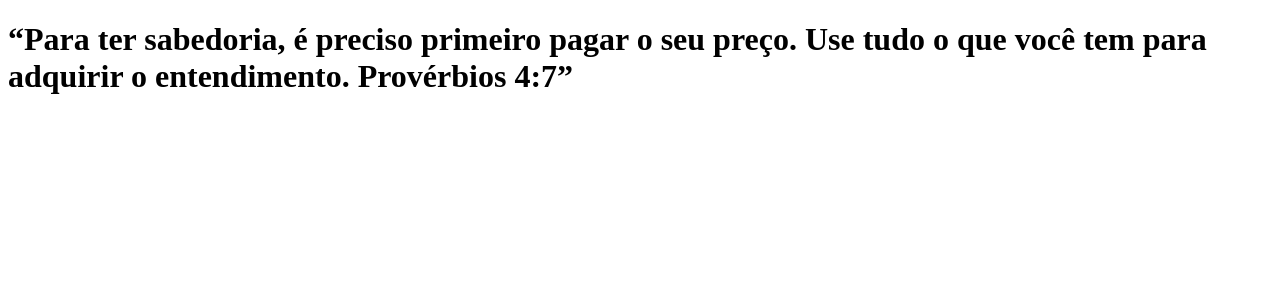
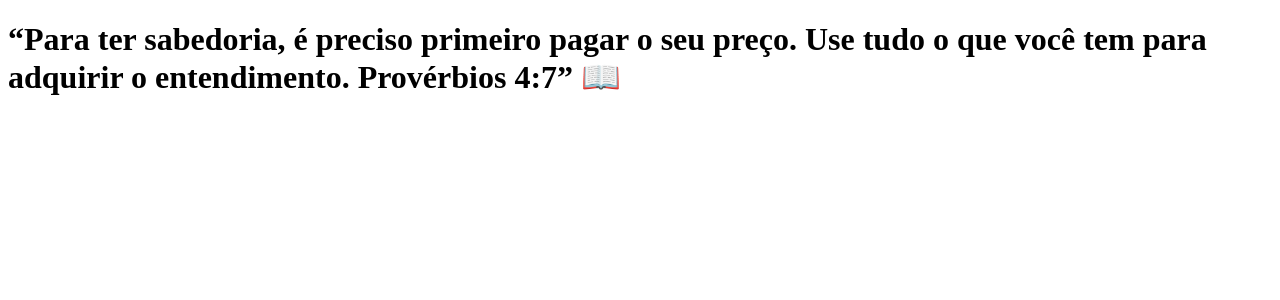
Before and after one commit to gsoaresdz/clone-tabnews, a Next.js app: page / in a window 1280 px wide. Shown: the top 300 px of the page. Built offline with nearby package versions, Linux system fonts and the light colour scheme.

Commit message:
modifica a frase

```diff
--- a/pages/index.js
+++ b/pages/index.js
@@ -1,5 +1,5 @@
 function Home() {
-    return <h1>“Para ter sabedoria, é preciso primeiro pagar o seu preço. Use tudo o que você tem para adquirir o entendimento. Provérbios 4:7”</h1>
+    return <h1>“Para ter sabedoria, é preciso primeiro pagar o seu preço. Use tudo o que você tem para adquirir o entendimento. Provérbios 4:7” 📖</h1>
 }
 
 export default Home;
```
